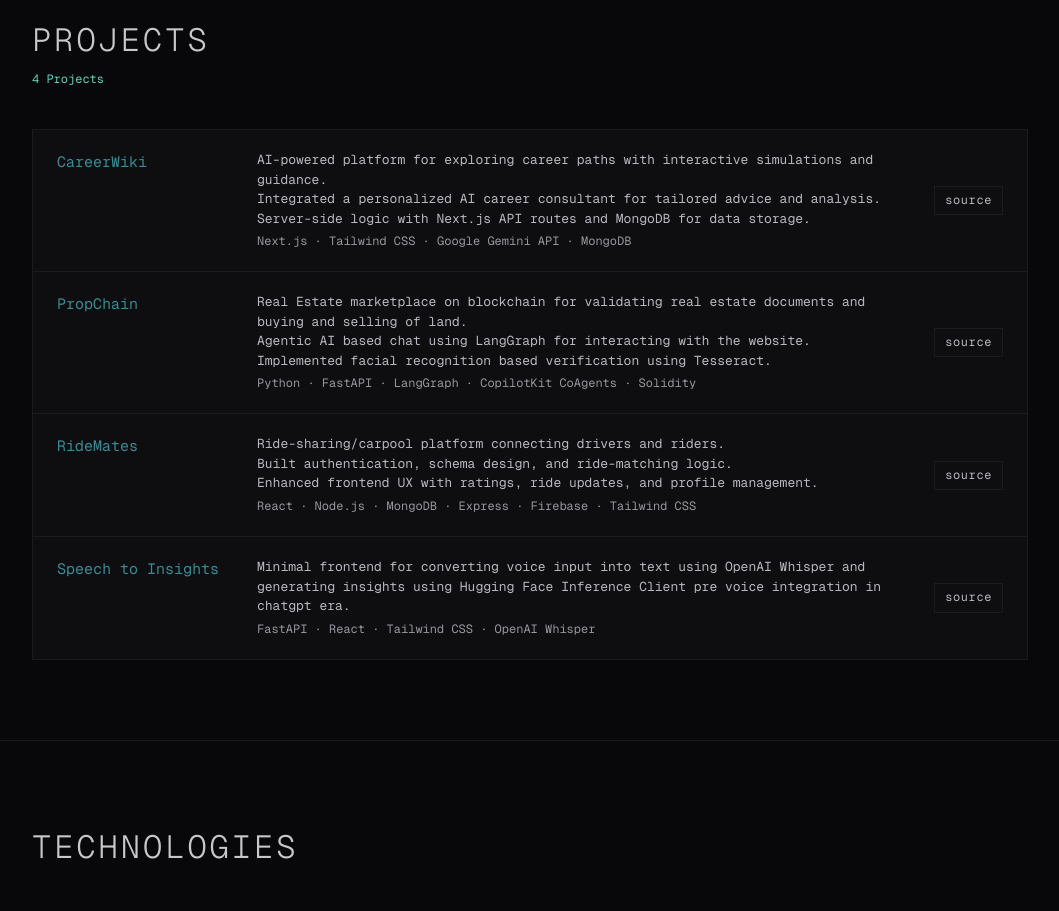
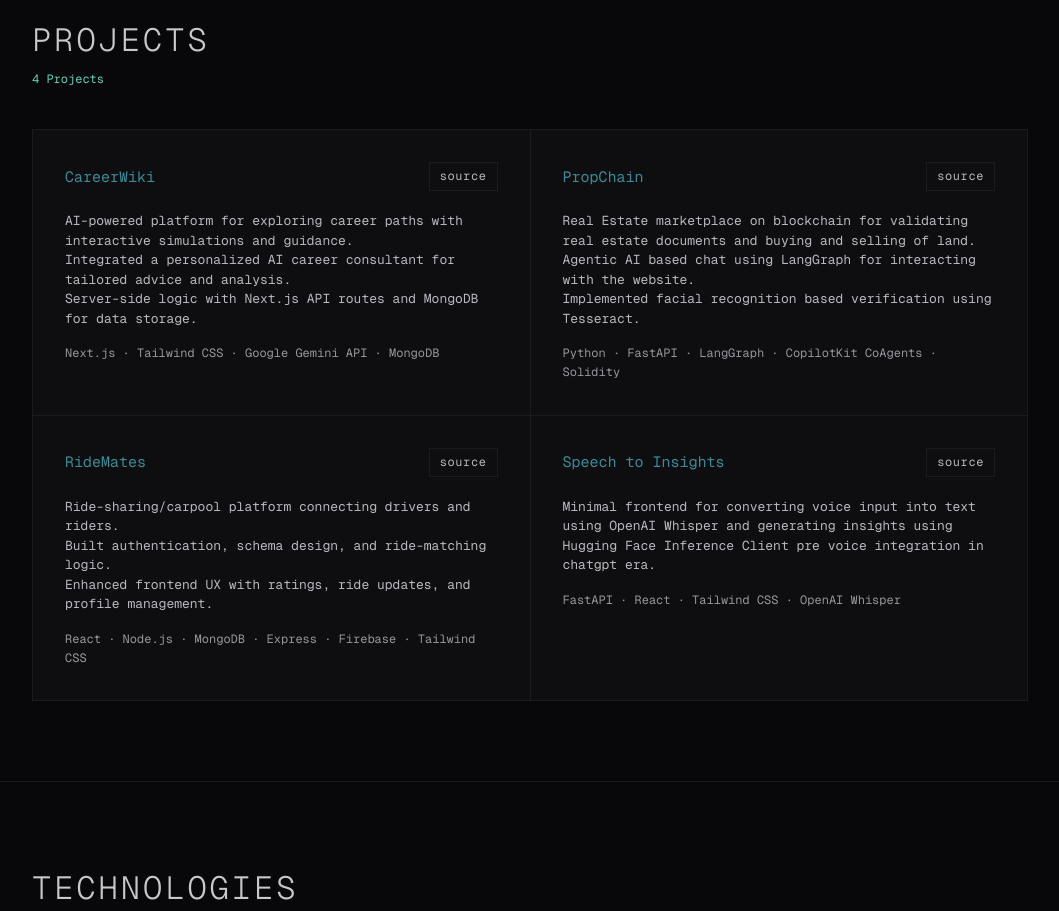
Before and after one commit to ArpitMishra17/arpitmishra-portfolio, a React (Vite) app: page / in a window 1280 px wide. Shown: the part 2360-3271 px from the top of the page, without its empty margins (110-1169 px from the left). Built offline with nearby package versions, Linux system fonts and the light colour scheme.

Commit message:
feat: projects section to grid layout from original stacked

```diff
--- a/src/components/Projects.tsx
+++ b/src/components/Projects.tsx
@@ -50,13 +50,13 @@ export default function Projects() {
 
         <ScrollReveal stagger>
           <div
-            className="flex flex-col"
+            className="grid grid-cols-1 md:grid-cols-2"
             style={{ gap: '1px', background: 'var(--border)', border: '1px solid var(--border)' }}
           >
             {projects.map((proj, i) => (
               <div
                 key={i}
-                className="reveal sweep-hover grid grid-cols-1 md:grid-cols-[180px_1fr_auto] gap-2 md:gap-5 p-5 px-6 items-start relative"
+                className="reveal sweep-hover flex flex-col gap-5 p-6 md:p-8 relative"
                 style={{ background: 'var(--bg2)' }}
                 onMouseEnter={e =>
                   (e.currentTarget.style.background =
@@ -64,27 +64,16 @@ export default function Projects() {
                 }
                 onMouseLeave={e => (e.currentTarget.style.background = 'var(--bg2)')}
               >
-                <div
-                  className="text-[15px] flex items-center gap-2"
-                  style={{ color: 'var(--accent2)' }}
-                >
-                  {proj.name}
-                </div>
-                <div className="flex flex-col gap-1">
+                <div className="flex items-center justify-between gap-2">
                   <div
-                    className="text-[13px] leading-[1.5]"
-                    style={{ color: 'var(--dim)' }}
+                    className="text-[15px]"
+                    style={{ color: 'var(--accent2)' }}
                   >
-                    {renderLineBreaks(proj.desc)}
+                    {proj.name}
                   </div>
-                  <div className="text-[12px] opacity-80" style={{ color: 'var(--dim)' }}>
-                    {proj.tech}
-                  </div>
-                </div>
-                <div className="flex gap-2 self-start md:self-center">
                   <a
                     href="#"
-                    className="text-[12px] px-2.5 py-1 tracking-wider transition-all hover:no-underline"
+                    className="text-[12px] px-2.5 py-1 tracking-wider transition-all hover:no-underline shrink-0"
                     style={{
                       color: 'var(--dim)',
                       border: '1px solid var(--border)',
@@ -101,6 +90,17 @@ export default function Projects() {
                     source
                   </a>
                 </div>
+                <div className="flex flex-col gap-4">
+                  <div
+                    className="text-[13px] leading-[1.5]"
+                    style={{ color: 'var(--dim)' }}
+                  >
+                    {renderLineBreaks(proj.desc)}
+                  </div>
+                  <div className="text-[12px] opacity-80" style={{ color: 'var(--dim)' }}>
+                    {proj.tech}
+                  </div>
+                </div>
               </div>
             ))}
           </div>
```
